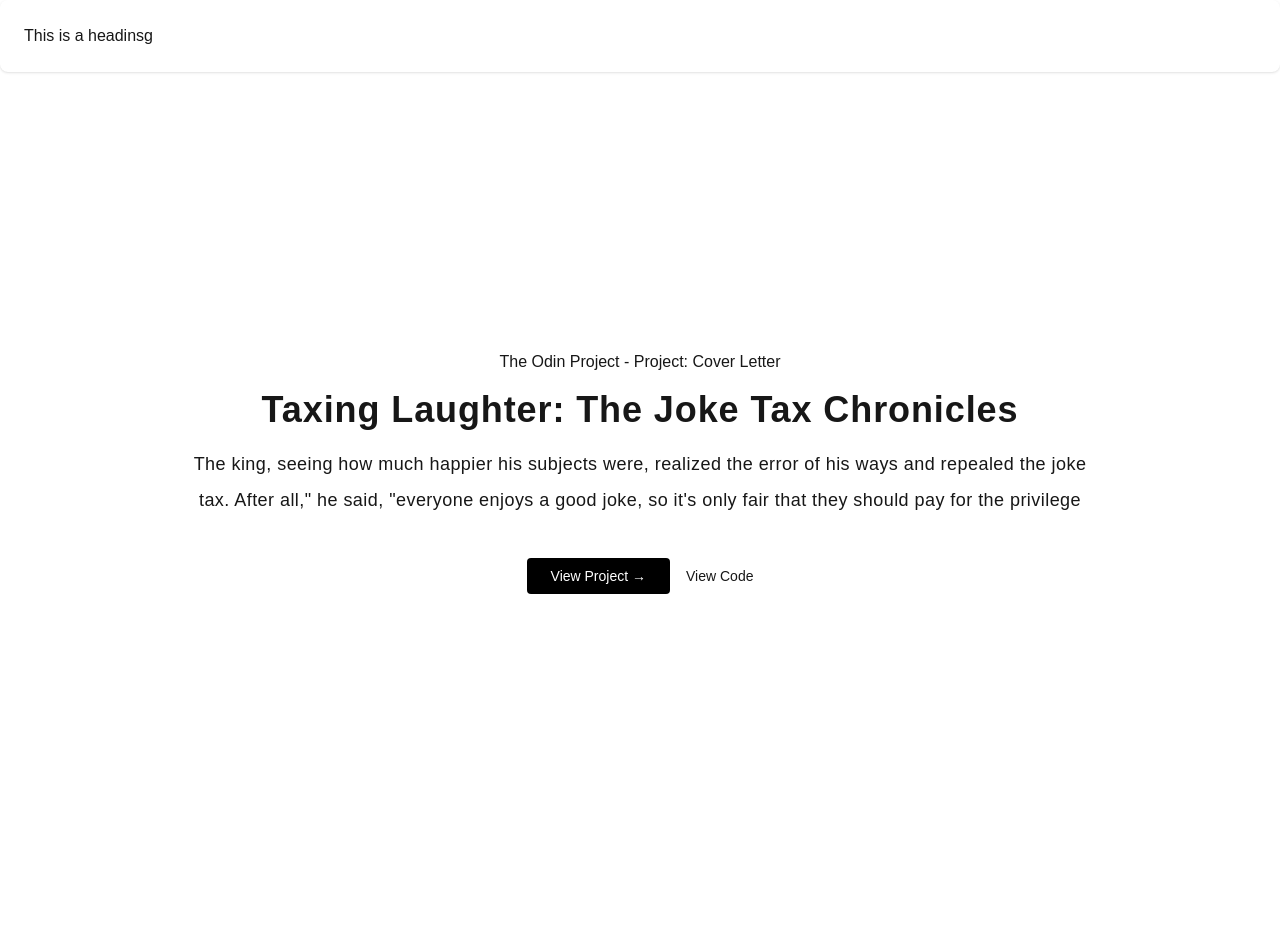
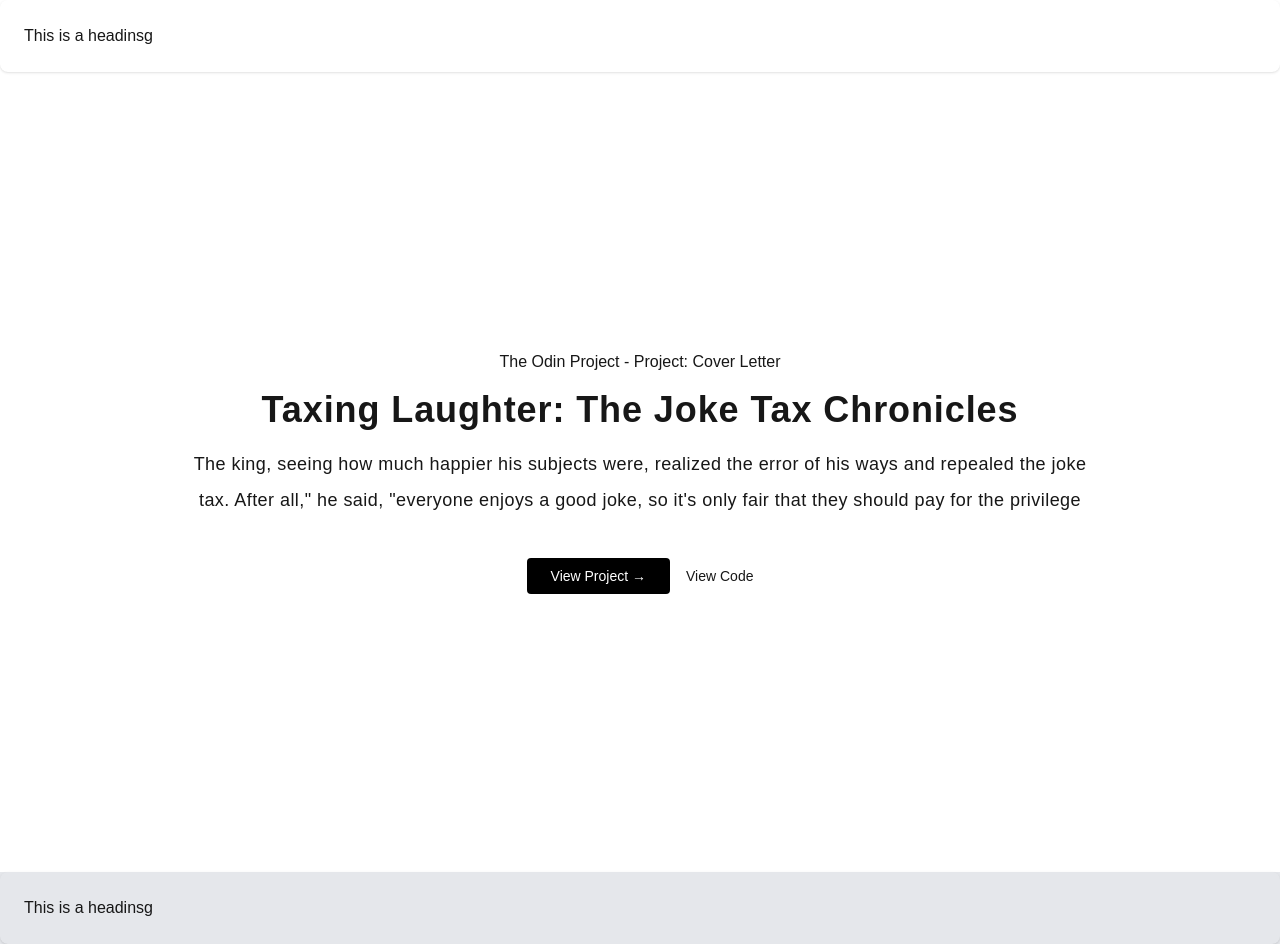
Before and after one commit to Justin-Bento/cv-application, a Next.js app: page / in a window 1280 px wide. Before the commit the page ends 872 px from the top, so only its background shows below. Built offline with nearby package versions, Linux system fonts and the light colour scheme.

Commit message:
Created a footer componentand applied globally to the main layout.

```diff
--- a/src/app/layout.tsx
+++ b/src/app/layout.tsx
@@ -2,6 +2,7 @@ import type { Metadata } from "next";
 import { Geist, Geist_Mono } from "next/font/google";
 import "./globals.css";
 import Navigation from "@/components/Navigation";
+import Footer from "@/components/footer";
 
 const geistSans = Geist({
   variable: "--font-geist-sans",
@@ -30,6 +31,7 @@ export default function RootLayout({
       >
         <Navigation />
         {children}
+        <Footer />
       </body>
     </html>
   );
--- /dev/null
+++ b/src/components/footer.tsx
@@ -0,0 +1,13 @@
+export default function Footer() {
+  return (
+    <>
+      <footer className="bg-gray-200">
+        <div className="overflow-hidden  shadow sm:rounded-lg">
+          <div className="px-4 py-5 sm:p-6">
+            <p>This is a headinsg</p>
+          </div>
+        </div>
+      </footer>
+    </>
+  );
+}
```
